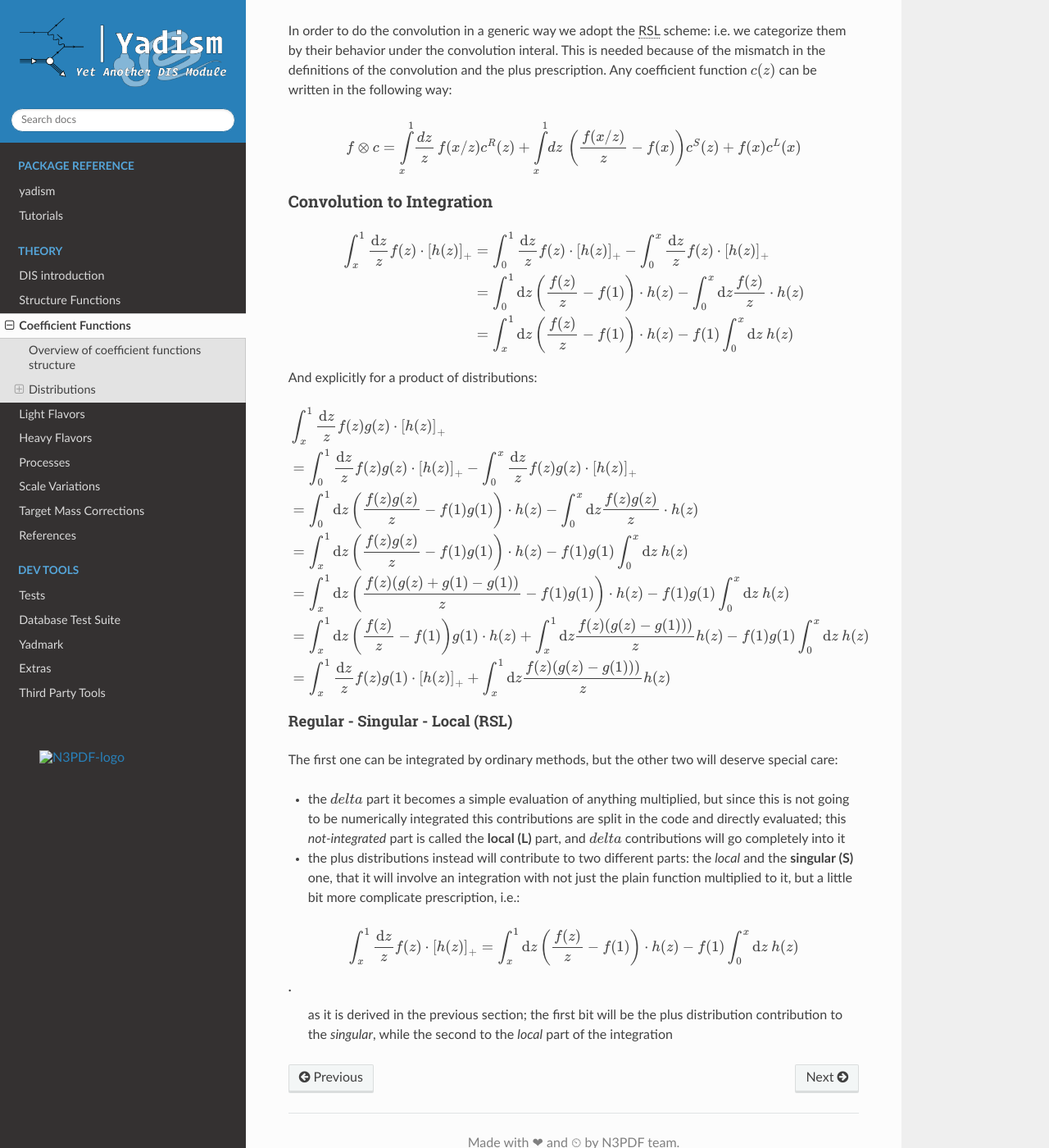
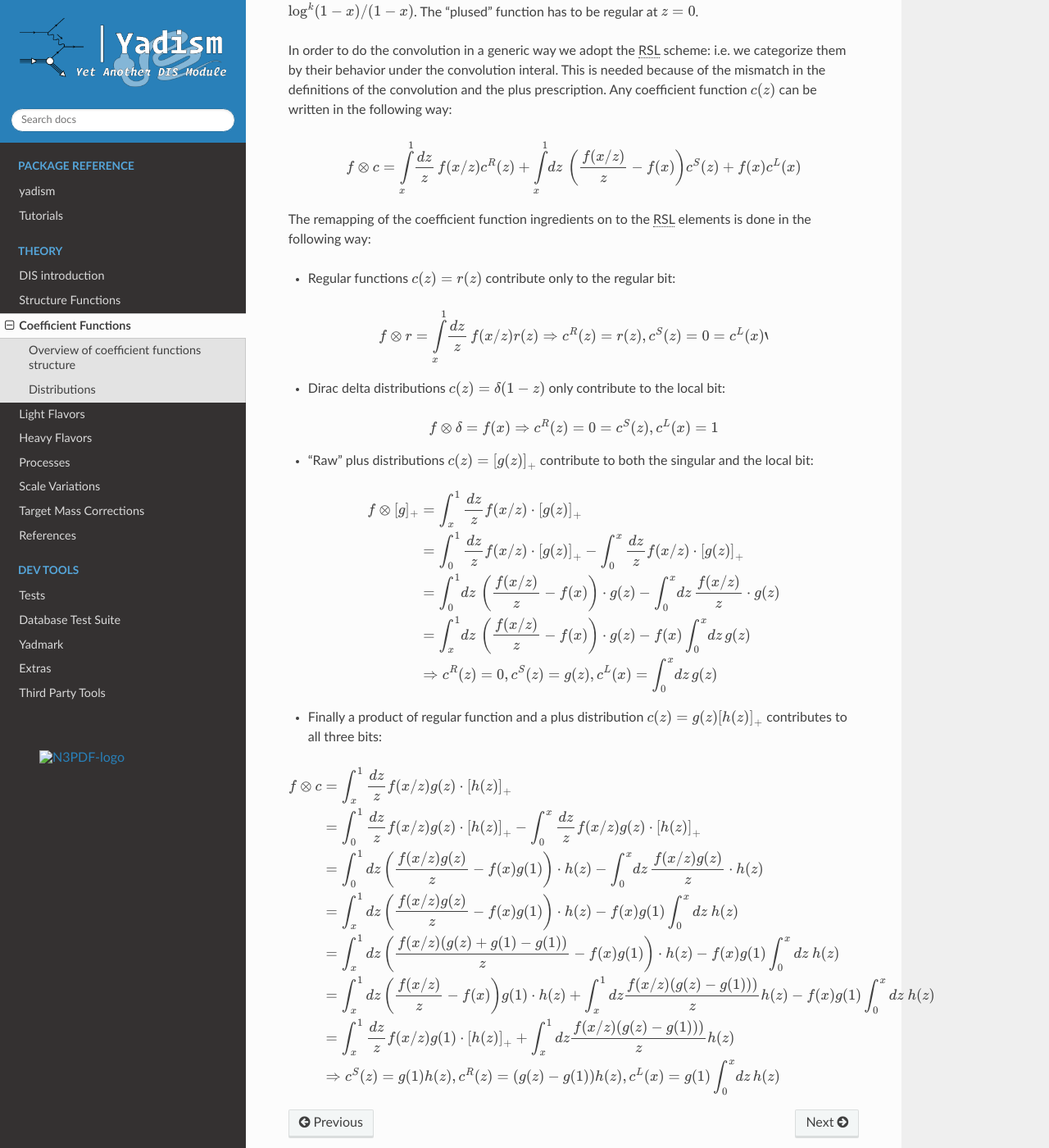
Before and after one commit to NNPDF/yadism, a Sphinx documentation site: the page built from docs/sphinx/source/theory/coeff-funcs.rst, in a window 1280 px wide and 1400 px high, scrolled down 1639 px. Shown: the whole window at 82% size. Built offline with Sphinx 7.4.7 and the Read the Docs theme 2.0.0, drawn with Linux system fonts in a browser that asks for light colours; pages that are not in the unit, such as notebooks, are missing from menus; the version number could not be read and is left out; cross-references to code outside the pages are shown as plain code; some of the changed text lies outside the part shown.

Commit message:
Improve doc: distr

```diff
--- a/docs/sphinx/source/theory/coeff-funcs.rst
+++ b/docs/sphinx/source/theory/coeff-funcs.rst
@@ -76,65 +78,38 @@
 .. math ::
   f \otimes c = \int\limits_x^1 \! \frac{dz}{z} \, f(x/z) c^R(z) + \int\limits_x^1 \! dz \, \left(\frac{f(x/z)}{z} - f(x)\right) c^S(z) + f(x) c^L(x)
 
+The remapping of the coefficient function ingredients on to the |RSL| elements is done in the
+following way:
 
+- Regular functions :math:`c(z) = r(z)` contribute only to the regular bit:
 
+.. math ::
+  f \otimes r = \int\limits_x^1 \! \frac{dz}{z} \, f(x/z) r(z) \Rightarrow c^R(z) = r(z), c^S(z) = 0 = c^L(x)`
 
-Convolution to Integration
-""""""""""""""""""""""""""
+- Dirac delta distributions :math:`c(z) = \delta(1-z)` only contribute to the local bit:
 
-.. math::
+.. math ::
+  f \otimes \delta = f(x) \Rightarrow c^R(z) = 0 = c^S(z), c^L(x) = 1
 
-   \begin{align}
-   \int_x^1 \frac{\text{d} z}{z} f(z) \cdot \left[ h(z) \right]_+ &=
-   \int_0^1 \frac{\text{d} z}{z} f(z) \cdot \left[ h(z) \right]_+ - \int_0^x \frac{\text{d}
-   z}{z} f(z) \cdot \left[ h(z) \right]_+\\
-   &= \int_0^1 \text{d} z \left(\frac{f(z)}{z} - f(1)\right) \cdot h(z) - \int_0^x \text{d}
-   z \frac{ f(z)}{z} \cdot h(z)\\
-   &= \int_x^1 \text{d} z \left(\frac{f(z)}{z} - f(1)\right) \cdot h(z) - f(1) \int_0^x
-   \text{d} z~ h(z)
-   \end{align}
+- "Raw" plus distributions :math:`c(z) = \left[g(z)\right]_+` contribute to both the singular
+  and the local bit:
 
-And explicitly for a product of distributions:
+.. math ::
+   f \otimes [g]_+ &= \int_x^1 \frac{dz}{z} f(x/z) \cdot \left[ g(z) \right]_+\\
+   &= \int_0^1 \frac{dz}{z} f(x/z) \cdot \left[ g(z) \right]_+ - \int_0^x \frac{dz}{z} f(x/z) \cdot \left[ g(z) \right]_+\\
+   &= \int_0^1\!dz\, \left(\frac{f(x/z)}{z} - f(x)\right) \cdot g(z) - \int_0^x\!dz\, \frac{f(x/z)}{z} \cdot g(z)\\
+   &= \int_x^1\!dz\, \left(\frac{f(x/z)}{z} - f(x)\right) \cdot g(z) - f(x) \int_0^x\!dz\, g(z)\\
+   &\Rightarrow c^R(z) = 0, c^S(z) = g(z), c^L(x) = \int_0^x\!dz\, g(z)
 
-.. math::
+- Finally a product of regular function and a plus distribution :math:`c(z) = g(z)\left[h(z)\right]_+`
+  contributes to all three bits:
 
-   \begin{align}
-    & \int_x^1 \frac{\text{d} z}{z} f(z) g(z) \cdot \left[ h(z) \right]_+\\
-    &=
-   \int_0^1 \frac{\text{d} z}{z} f(z) g(z) \cdot \left[ h(z) \right]_+ - \int_0^x \frac{\text{d}
-   z}{z} f(z) g(z) \cdot \left[ h(z) \right]_+\\
-   &= \int_0^1 \text{d} z \left(\frac{f(z)g(z)}{z} - f(1)g(1)\right) \cdot h(z) - \int_0^x \text{d}
-   z \frac{ f(z) g(z)}{z} \cdot h(z)\\
-   &= \int_x^1 \text{d} z \left(\frac{f(z)g(z)}{z} - f(1)g(1)\right) \cdot h(z) - f(1) g(1) \int_0^x\text{d} z~ h(z)\\
-   &= \int_x^1 \text{d} z \left(\frac{f(z)(g(z)+g(1)-g(1))}{z} - f(1)g(1)\right) \cdot h(z) - f(1) g(1) \int_0^x\text{d} z~ h(z)\\
-   &= \int_x^1 \text{d} z \left(\frac{f(z)}{z} - f(1)\right)  g(1)\cdot h(z) + \int_x^1 \text{d} z \frac{f(z)(g(z)-g(1)))}{z} h(z)  - f(1) g(1) \int_0^x\text{d} z~ h(z)\\
-   &= \int_x^1  \frac{\text{d} z}{ z} f(z)  g(1)\cdot \left[h(z)\right]_+ + \int_x^1 \text{d} z \frac{f(z)(g(z)-g(1)))}{z} h(z)
-   \end{align}
-
-
-Regular - Singular - Local (RSL)
-~~~~~~~~~~~~~~~~~~~~~~~~~~~~~~~~
-
-The first one can be integrated by ordinary methods, but the other two will
-deserve special care:
-
-- the :math:`delta` part it becomes a simple evaluation of anything multiplied,
-  but since this is not going to be numerically integrated this contributions
-  are split in the code and directly evaluated; this *not-integrated* part is
-  called the **local (L)** part, and :math:`delta` contributions will go
-  completely into it
-- the plus distributions instead will contribute to two different parts: the
-  *local* and the **singular (S)** one, that it will involve an integration
-  with not just the plain function multiplied to it, but a little bit more
-  complicate prescription, i.e.:
-
-.. math::
-
-   \int_x^1 \frac{\text{d} z}{z} f(z) \cdot \left[ h(z) \right]_+ = \int_x^1
-   \text{d} z \left(\frac{f(z)}{z} - f(1)\right) \cdot h(z) - f(1) \int_0^x
-   \text{d} z~ h(z)
-
-.
-   as it is derived in the previous section; the first bit will be the plus
-   distribution contribution to the *singular*, while the second to the *local*
-   part of the integration
+.. math ::
+    f\otimes c &= \int_x^1 \frac{dz}{z} f(x/z) g(z) \cdot \left[ h(z) \right]_+\\
+    &= \int_0^1 \frac{dz}{z} f(x/z) g(z) \cdot \left[ h(z) \right]_+ - \int_0^x \frac{dz}{z} f(x/z) g(z) \cdot \left[ h(z) \right]_+\\
+   &= \int_0^1 dz \left(\frac{f(x/z)g(z)}{z} - f(x)g(1)\right) \cdot h(z) - \int_0^x\!dz\, \frac{ f(x/z) g(z)}{z} \cdot h(z)\\
+   &= \int_x^1 dz \left(\frac{f(x/z)g(z)}{z} - f(x)g(1)\right) \cdot h(z) - f(x) g(1) \int_0^xdz~ h(z)\\
+   &= \int_x^1 dz \left(\frac{f(x/z)(g(z)+g(1)-g(1))}{z} - f(x)g(1)\right) \cdot h(z) - f(x) g(1) \int_0^xdz~ h(z)\\
+   &= \int_x^1 dz \left(\frac{f(x/z)}{z} - f(x)\right)  g(1)\cdot h(z) + \int_x^1 dz \frac{f(x/z)(g(z)-g(1)))}{z} h(z)  - f(x) g(1) \int_0^xdz~ h(z)\\
+   &= \int_x^1  \frac{dz}{ z} f(x/z)  g(1)\cdot \left[h(z)\right]_+ + \int_x^1 dz \frac{f(x/z)(g(z)-g(1)))}{z} h(z)\\
+   &\Rightarrow c^S(z) = g(1)h(z), c^R(z) = (g(z)-g(1))h(z),  c^L(x) = g(1)\int_0^x\!dz\, h(z)
```
Also changed, not shown: other parts of docs/sphinx/source/theory/coeff-funcs.rst (+3 -1 lines).
